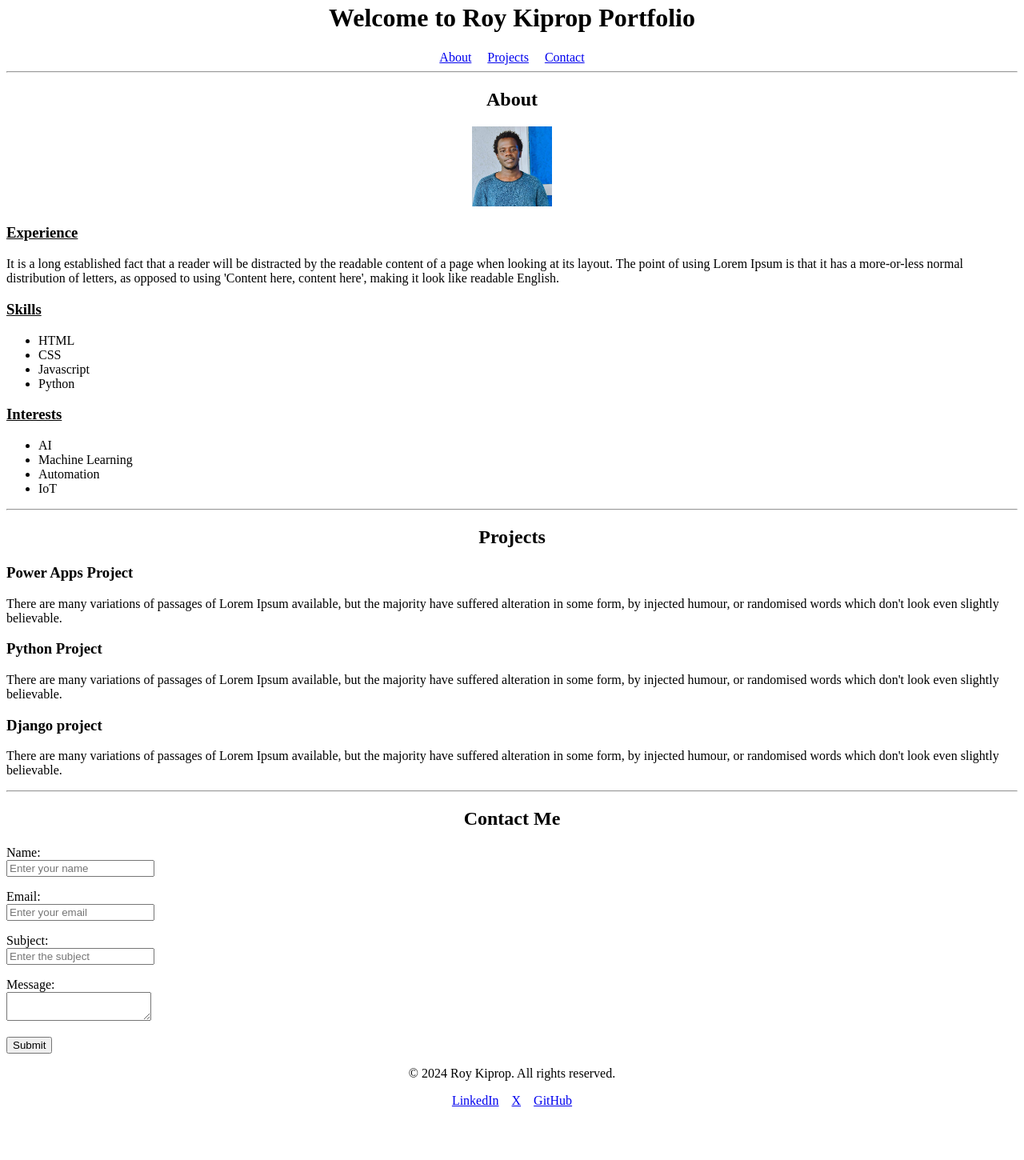
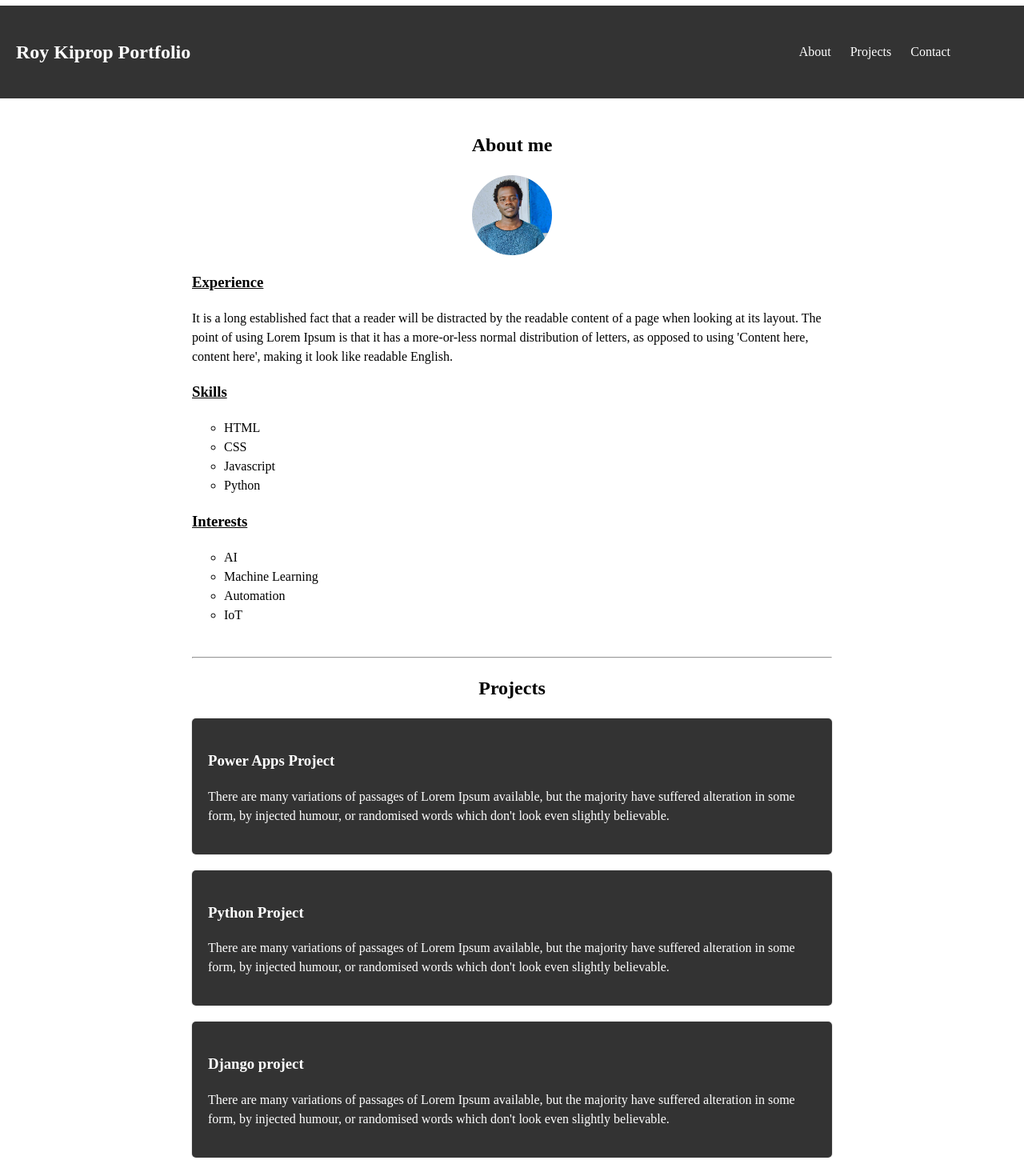
Before and after one commit to RoyKiprop/Portfolio-repo, a plain HTML site: page index.html in a window 1280 px wide. Shown: the part 17-1467 px from the top of the page at 80% size. Before the commit the page ends 1410 px from the top, so only its background shows below. Drawn offline with Linux system fonts and the light colour scheme.

Commit message:
linked html with the css file

```diff
--- a/index.html
+++ b/index.html
@@ -2,27 +2,33 @@
 <html lang="en">
 <head>
     <meta charset="UTF-8">
-    <title>ROY KIPROP PORTFOLIO</title>
+    <title>ROY KIPROP PORTFOLIO</title>\
+    <link rel="stylesheet" href="/static/styles.css">
 </head>
 <body>
     <header>
-        <div align="center">
-            <h1>Welcome to Roy Kiprop Portfolio</h1>
+        <div class="nav-container">
+            <div class="flex-box">
+                <div>
+                <h2>Roy Kiprop Portfolio</h2>
+                </div>
+                <div>
                     <nav>
-                <a href="#about">About</a>&nbsp;&nbsp;&nbsp;&nbsp;
-                <a href="#projects">Projects</a>&nbsp;&nbsp;&nbsp;&nbsp;
+                        <a href="#about">About</a>
+                        <a href="#projects">Projects</a>
                         <a href="#contacts">Contact</a>
                     </nav>
-            <hr>
+                </div>
+            </div>
         </div>
     </header>
     <main>
         <!-- About section -->
         <section id="about">
+            <div class="about-container">
                 <div>
-                <div align="center">
-                  <h2>About</h2>
-                  <img width=100 height=100 src="/static/Images/Profile_Pic.jpg" alt="Profile Picture">
+                  <h2>About me</h2>
+                  <img style="border-radius: 50%;" width=100 height=100 src="/static/Images/Profile_Pic.jpg" alt="Profile Picture">
                 </div>
                 <h3><u>Experience</u></h3>
                 <p>It is a long established fact that a reader will be distracted by the readable content of a page when looking at its layout.
@@ -50,34 +56,36 @@
         <hr>
         <!-- Projects sections -->
         <section id="projects">
-            <h2 align="center"> Projects</h2>
-            <div class="project">
+            <h2> Projects</h2>
+            <div>
+            <div class="project-card">
                 <h3>Power Apps Project</h3>
                 <p>There are many variations of passages of Lorem Ipsum available,
                     but the majority have suffered alteration in some form, by injected humour, or
                     randomised words which don't look even slightly believable.
                 </p>
             </div>
-            <div class="project">
+            <div class="project-card">
                 <h3>Python Project</h3>
                 <p>There are many variations of passages of Lorem Ipsum available,
                     but the majority have suffered alteration in some form, by injected humour, or
                     randomised words which don't look even slightly believable.
                 </p>
             </div>
-            <div class="project">
+            <div class="project-card">
                 <h3>Django project</h3>
                 <p>There are many variations of passages of Lorem Ipsum available,
                     but the majority have suffered alteration in some form, by injected humour, or
                     randomised words which don't look even slightly believable.
                 </p>
             </div>
+            </div>
         </section>
         <hr>
          <!-- Contacts Section -->
         <section id="contacts">
-         <div>
-            <h2 align="center">Contact Me</h2>
+         <div class="contact-container">
+            <h2>Contact Me</h2>
             <form>
                 <p><label for="name">Name:</label><br>
                 <input type="text" name="name" placeholder="Enter your name"></p>
@@ -86,7 +94,7 @@
                 <p><label for="subject">Subject:</label><br>
                 <input type="text" name="subject" placeholder="Enter the subject"></p>
                 <p><label for="message">Message:</label><br>
-                <textarea  name="message"></textarea></p>
+                <textarea  name="message", rows="5"></textarea></p>
 
                 <p><input type="submit" value="Submit"></p>
             </form>
@@ -96,13 +104,15 @@
     </main>
 
 </body>
-<footer align="center">
-    <p>&copy; 2024 Roy Kiprop. All rights reserved.</p>
+<footer>
+    <div class="footer-container">
+        <p>&copy; 2024 Roy Kiprop.&nbsp;&nbsp;All rights reserved.</p>
         <span>
-        <a href="https://www.linkedin.com/in/roy-kiprop/" target="_blank">LinkedIn</a>&nbsp;&nbsp;&nbsp;
-        <a href="https://twitter.com/kiprop_roy" target="_blank">X</a>&nbsp;&nbsp;&nbsp;
+            <a href="https://www.linkedin.com/in/roy-kiprop/" target="_blank">LinkedIn</a>
+            <a href="https://twitter.com/kiprop_roy" target="_blank">X</a>
             <a href="https://github.com/RoyKiprop" target="_blank">GitHub</a>
         </span>
+    </div>
 
 
 </footer>
```
Lines whose indentation alone changed are shown as unchanged.
